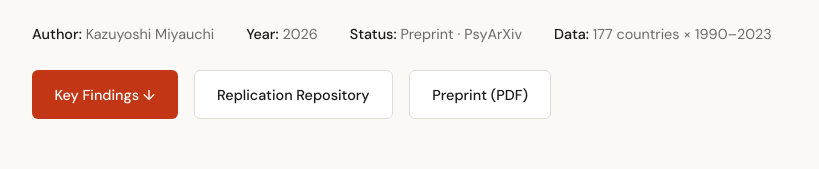
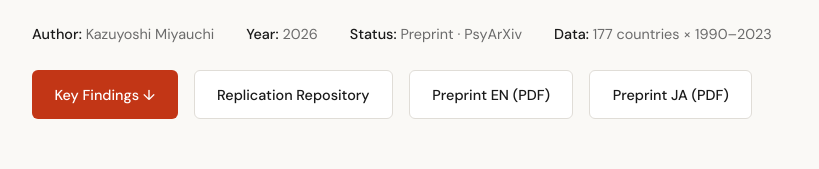
Before and after one commit to miyauchikazuyoshi/cognitive-obesity-replication, a plain HTML site: page docs/index.html in a window 1280 px wide. Shown: the part 274-443 px from the top of the page, without its empty margins (230-1049 px from the left). Drawn offline with Linux system fonts and the light colour scheme.

Commit message:
Add paper links to README and landing page
- README: add project page URL, EN/JA preprint PDF links, LaTeX source links
- README: add ratio test result and 02b_atus_ratio_test.py to structure
- Landing page: add JA preprint PDF link alongside EN
- Update citation with PsyArXiv placeholder

Co-Authored-By: Claude Opus 4.6 <noreply@anthropic.com>

```diff
--- a/docs/index.html
+++ b/docs/index.html
@@ -306,7 +306,8 @@
   <div class="links" style="margin-top:1.5rem">
     <a href="#findings" class="link-primary">Key Findings ↓</a>
     <a href="#repo" class="link-secondary">Replication Repository</a>
-    <a href="paper/en/cognitive_obesity_preprint.pdf" class="link-secondary">Preprint (PDF)</a>
+    <a href="paper/en/cognitive_obesity_preprint.pdf" class="link-secondary">Preprint EN (PDF)</a>
+    <a href="paper/ja_pre/latex/cognitive_obesity_optionA.pdf" class="link-secondary">Preprint JA (PDF)</a>
   </div>
 </header>
 
```
Also changed, not shown: 1 other file.
